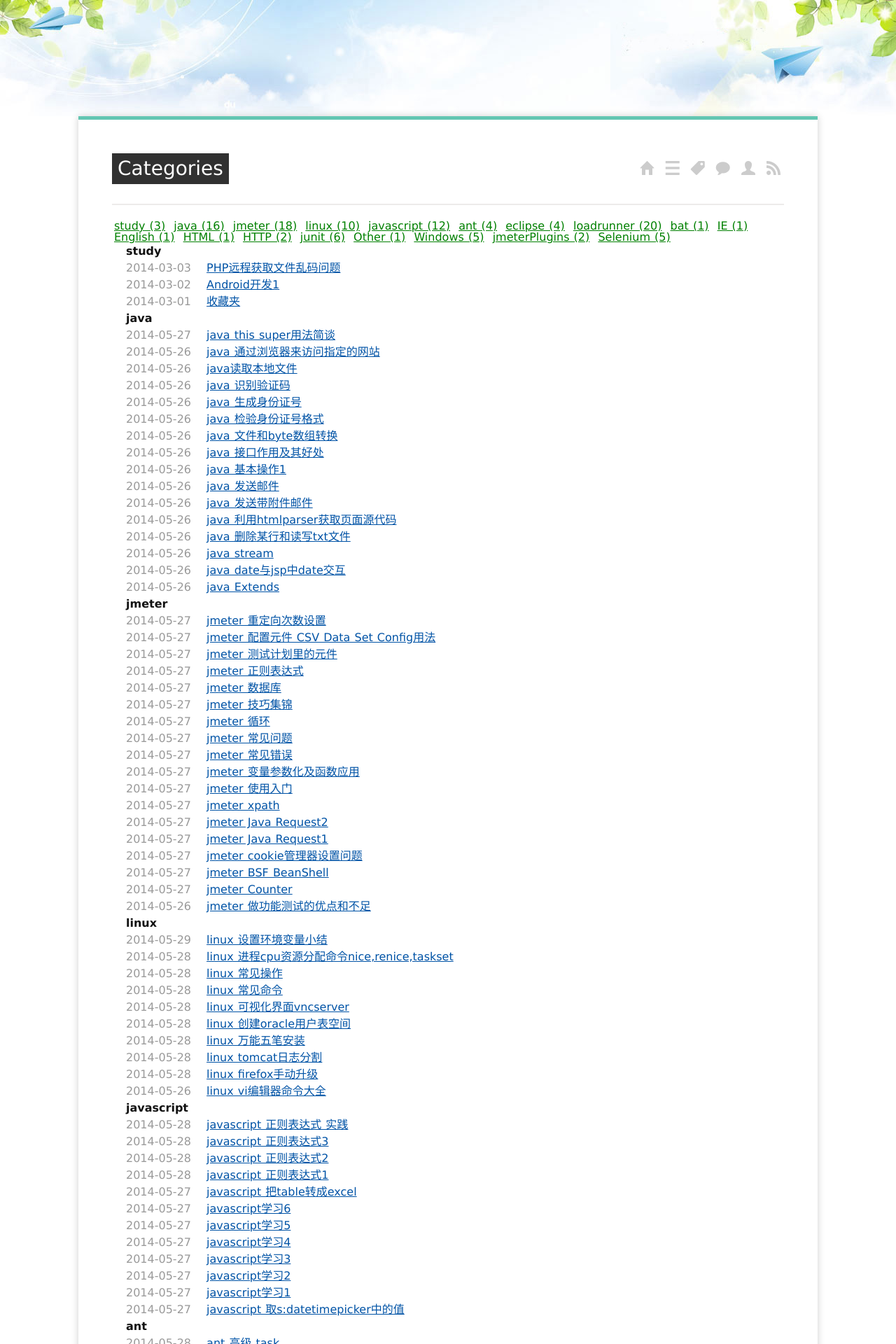
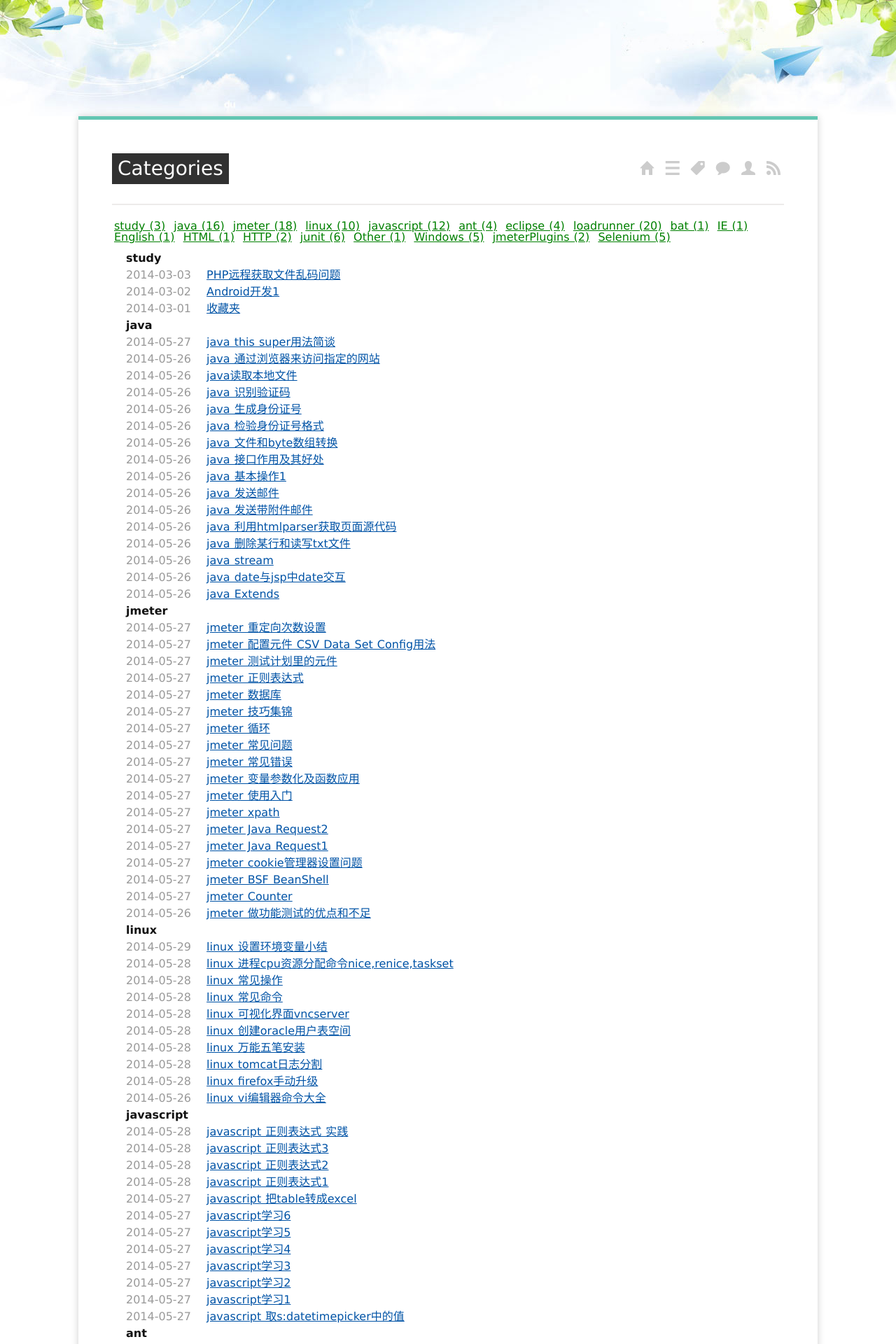
Before and after one commit to minghongjun/minghongjun.github.io, a Jekyll site: the page built from categories/index.md, in a window 1280 px wide. Shown: the top 1920 px of the page at 70% size. Built offline with Jekyll 4.4.1, drawn with Linux system fonts in a browser that asks for light colours; Markdown is read by kramdown in place of the engine named in the settings.

Commit message:
daily updates

```diff
--- a/media/css/screen.css
+++ b/media/css/screen.css
@@ -253,12 +253,18 @@ footer a:hover {
     text-decoration: none;
 }
 
+#tag_cloud {
+    padding-bottom: 10px;
+}
+
 #tag_cloud a {
     font-size: 1em;
-    color: Green;
-    margin: 3px;
-};
+    color: green;
+    margin: 5px 2px;
+    padding: 3px 1px;
+}
+
 #tag_cloud a:hover {
     font-size: 1.2em;
     color: #f09;
-};
+}
```
